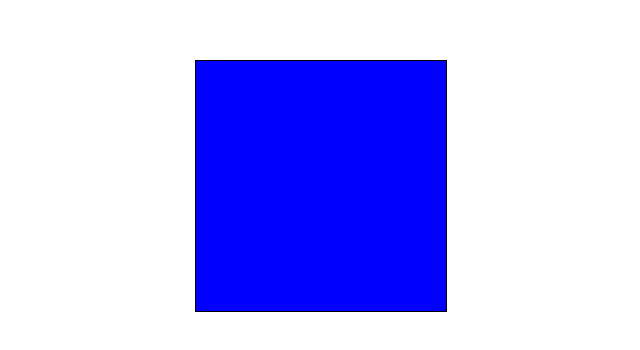
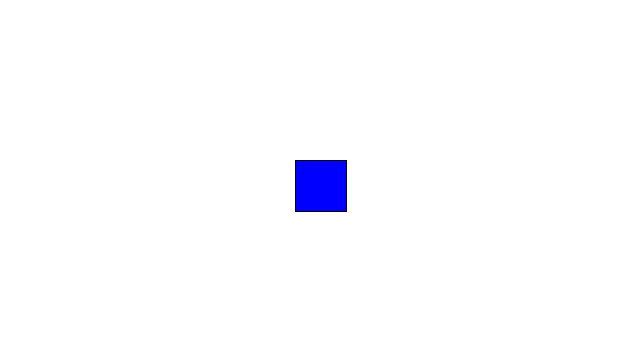
Before and after one commit to Andy51011/signUpForm, a plain HTML site: page assignment_2/center_box/centerbox.html in a window 1280 px wide. Shown: the part 214-564 px from the top of the page, without its empty margins (319-959 px from the left). Drawn offline with Linux system fonts and the light colour scheme.

Commit message:
changed box size

```diff
--- a/assignment_2/center_box/centerbox.css
+++ b/assignment_2/center_box/centerbox.css
@@ -15,8 +15,8 @@ body {
 .box {
   border: 1px solid black;
   background-color: blue;
-  height: 250px;
-  width: 250px;
+  height: 50px;
+  width: 50px;
   position: absolute;
   left: 50%;
   top: 50%;
```
